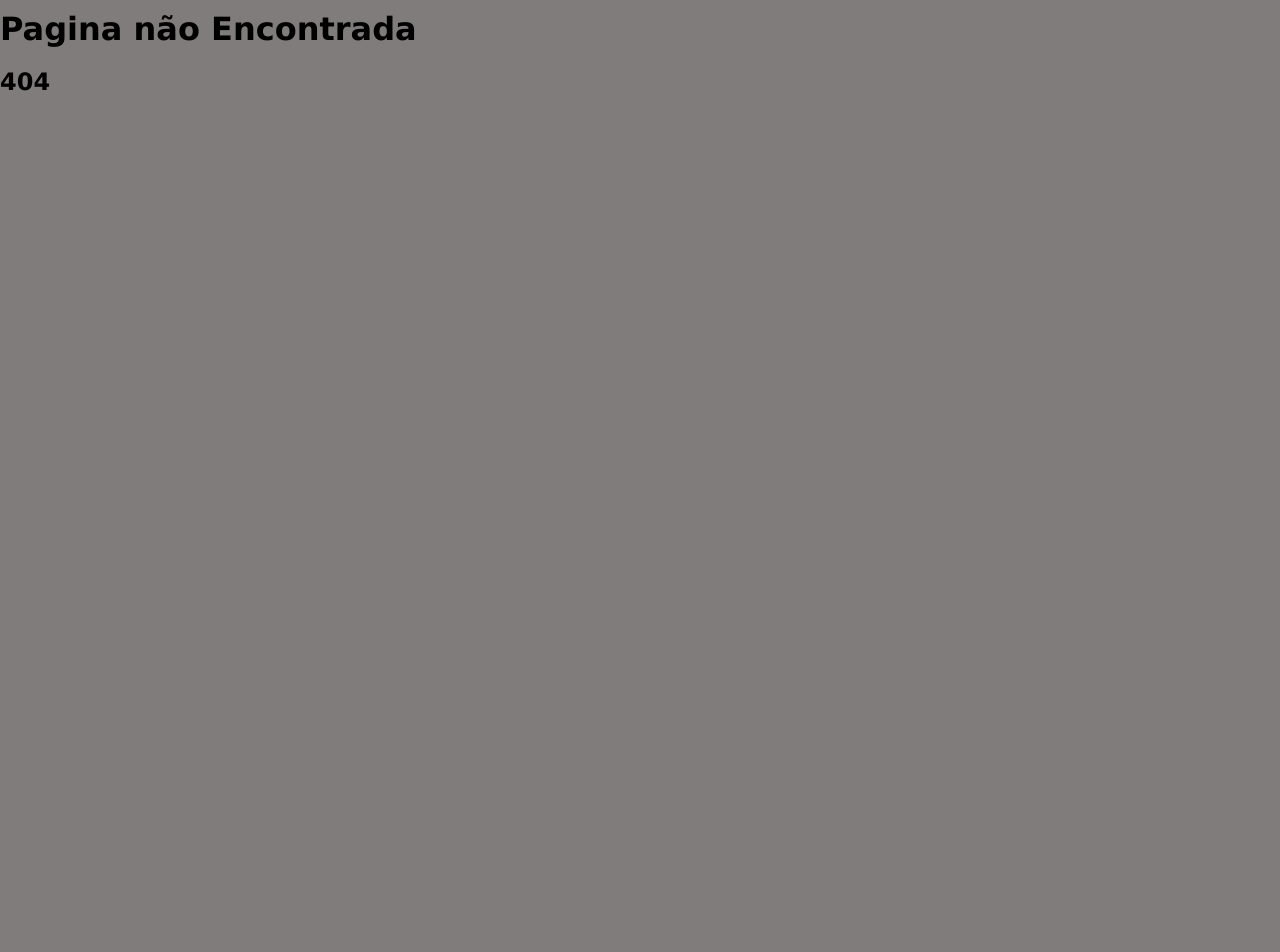
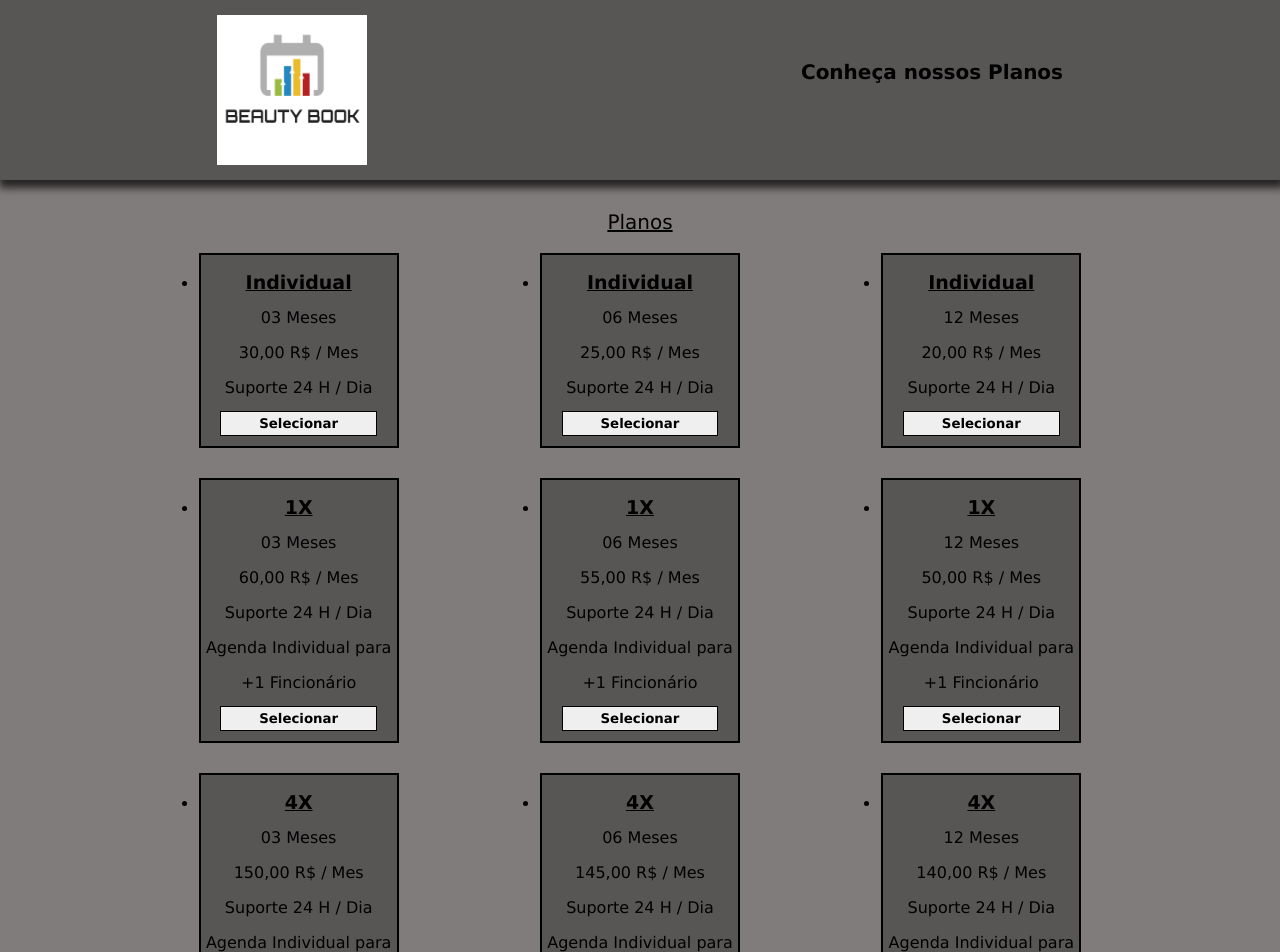
Before and after one commit to joaoMicheletti/BeautyBook, a React (Create React App) app in the folder frontend/: page /planos in a window 1280 px wide. Before the commit this address had no page. Shown: the top 952 px of the page. Before the commit the page ends 800 px from the top, so only its background shows below. Built offline with nearby package versions, Linux system fonts and the light colour scheme.

Commit message:
planos
criada a pagina responsável pelos planos

```diff
--- /dev/null
+++ b/frontend/src/pages/planos/planos.js
@@ -0,0 +1,123 @@
+import React from 'react';
+import './style_planos.css';
+import Logo from '../assets/Logo.png';
+
+export default function Planos(){
+    return(
+        <div id='ConteinerPlanos'>
+            <header id='HeaderPlanos'>
+                <img src={Logo} alt='logo BeautyBook'/>
+                <p id='TitlePlanos'>
+                    Conheça nossos Planos
+                </p>
+            </header>
+
+            <div id='Planos'>
+                <p id='PPlanos'>Planos</p>
+                <br/>
+                <ul>
+                    <li >
+                        <p className='TitlePlano'>
+                            Individual
+                        </p>
+                        <p>03 Meses</p>
+                        <p>30,00 R$ / Mes</p>
+                        <p>Suporte 24 H / Dia</p>
+                        <button className='BtnIndividual'>Selecionar</button>
+
+                    </li>
+                    <li >
+                        <p className='TitlePlano'>
+                            Individual
+                        </p>
+                        <p>06 Meses</p>
+                        <p> 25,00 R$ / Mes</p>
+                        <p>Suporte 24 H / Dia</p>
+                        <button className='BtnIndividual'>Selecionar</button>
+
+                    </li>
+                    <li >
+                        <p className='TitlePlano'>
+                            Individual
+                        </p>
+                        <p>12 Meses</p>
+                        <p> 20,00 R$ / Mes</p>
+                        <p>Suporte 24 H / Dia</p>
+                        <button className='BtnIndividual'>Selecionar</button>
+
+                    </li>
+                </ul>
+                <ul>
+                    <li >
+                        <p className='TitlePlano'>
+                            1X
+                        </p>
+                        <p>03 Meses</p>
+                        <p>60,00 R$ / Mes</p>
+                        <p>Suporte 24 H / Dia</p>
+                        <p>Agenda Individual para +1 Fincionário</p>
+                        <button className='BtnIndividual'>Selecionar</button>
+
+                    </li>
+                    <li >
+                        <p className='TitlePlano'>
+                            1X
+                        </p>
+                        <p>06 Meses</p>
+                        <p> 55,00 R$ / Mes</p>
+                        <p>Suporte 24 H / Dia</p>
+                        <p>Agenda Individual para +1 Fincionário</p>
+                        <button className='BtnIndividual'>Selecionar</button>
+
+                    </li>
+                    <li >
+                        <p className='TitlePlano'>
+                            1X
+                        </p>
+                        <p>12 Meses</p>
+                        <p> 50,00 R$ / Mes</p>
+                        <p>Suporte 24 H / Dia</p>
+                        <p>Agenda Individual para +1 Fincionário</p>
+                        <button className='BtnIndividual'>Selecionar</button>
+
+                    </li>
+                </ul>
+                <ul>
+                    <li >
+                        <p className='TitlePlano'>
+                            4X
+                        </p>
+                        <p>03 Meses</p>
+                        <p>150,00 R$ / Mes</p>
+                        <p>Suporte 24 H / Dia</p>
+                        <p>Agenda Individual para até 4 Fincionário</p>
+                        <button className='BtnIndividual'>Selecionar</button>
+
+                    </li>
+                    <li >
+                        <p className='TitlePlano'>
+                            4X
+                        </p>
+                        <p>06 Meses</p>
+                        <p> 145,00 R$ / Mes</p>
+                        <p>Suporte 24 H / Dia</p>
+                        <p>Agenda Individual para até 4 Fincionário</p>
+                        <button className='BtnIndividual'>Selecionar</button>
+
+                    </li>
+                    <li >
+                        <p className='TitlePlano'>
+                            4X
+                        </p>
+                        <p>12 Meses</p>
+                        <p> 140,00 R$ / Mes</p>
+                        <p>Suporte 24 H / Dia</p>
+                        <p>Agenda Individual para até Fincionário</p>
+                        <button className='BtnIndividual'>Selecionar</button>
+
+                    </li>
+                </ul>
+            </div>
+        </div>
+    );
+};
--- /dev/null
+++ b/frontend/src/pages/planos/style_planos.css
@@ -0,0 +1,67 @@
+* {
+    margin: 0;
+    padding: 0;
+    box-sizing: border-box;
+}
+#HeaderPlanos {
+    background-color: rgb(88, 85, 85);
+    height: 180px;
+    width: 100%;
+    display: flex;
+    justify-content: space-around;
+    box-shadow: 2px 5px 8px 3px rgba(0, 0, 0, 0.719);
+}
+#HeaderPlanos img {
+    margin-top: 15px;
+    width: 150px;
+    height: 150px;
+}
+#HeaderPlanos #TitlePlanos {
+    margin-top: 60px;
+    text-decoration: none;
+    font-size: 20px;
+    font-family: 'Lucida Sans', 'Lucida Sans Regular', 'Lucida Grande', 'Lucida Sans Unicode', Geneva, Verdana, sans-serif;
+    font-weight: 600;
+}
+#Planos {
+    margin-top: 30px;
+    width: 80%;
+    margin-left: 10%;
+}
+#Planos #PPlanos {
+    text-decoration: underline;
+    font-size: 20px;
+    text-align: center
+}
+#Planos ul {
+    margin-bottom: 30px;
+    display: flex;
+    justify-content: space-around;
+}
+#Planos ul li {
+    width: 200px;
+    height: auto;
+    text-align: center;
+    line-height: 35px;
+    background-color: rgb(88, 85, 85);
+    border: solid black 2px;
+
+}
+.TitlePlano {
+    margin-top: 10px;
+    font-size: 19px;
+    font-weight: 800;
+    font-family: 'Lucida Sans', 'Lucida Sans Regular', 'Lucida Grande', 'Lucida Sans Unicode', Geneva, Verdana, sans-serif;
+    text-decoration: underline;
+}
+.BtnIndividual {
+    width: 80%;
+    height: 25px;
+    margin-bottom: 10px;
+    cursor: pointer;
+    border: solid black 1px;
+    font-weight: 600;
+}
+.BtnIndividual:hover {
+    opacity: 80%;
+}
--- a/frontend/src/routes.js
+++ b/frontend/src/routes.js
@@ -12,7 +12,7 @@ import Ajustes from './pages/ajustes/ajustes';
 import Agendamento from './pages/agendamento/agendamento';
 import Agendamentofuncionario from './pages/agendamentofuncionario/agendametofuncionario.js';
 //criar rota pqra buscar um salão atraves da url routeparams
-//import Planos from './pages/planos/planos';  importando a pagina responsavel pelos planos de assinatura
+import Planos from './pages/planos/planos';
 import NotFound from './pages/404/NotFound.js';
 export default function Rotas(){
     return(
@@ -29,6 +29,7 @@ export default function Rotas(){
                 <Route path='funcionamento' element={<HorarioFuncionamento/>}/>
                 <Route path='/convidarcliente' element={<ConvidarCliente/>}/>
                 <Route path='/ajustes' element={<Ajustes/>}/>
+                <Route path='/planos' element={<Planos/>} />
                 <Route path='*' element={<NotFound/>}/>
             </Routes>
         </Router>
```
